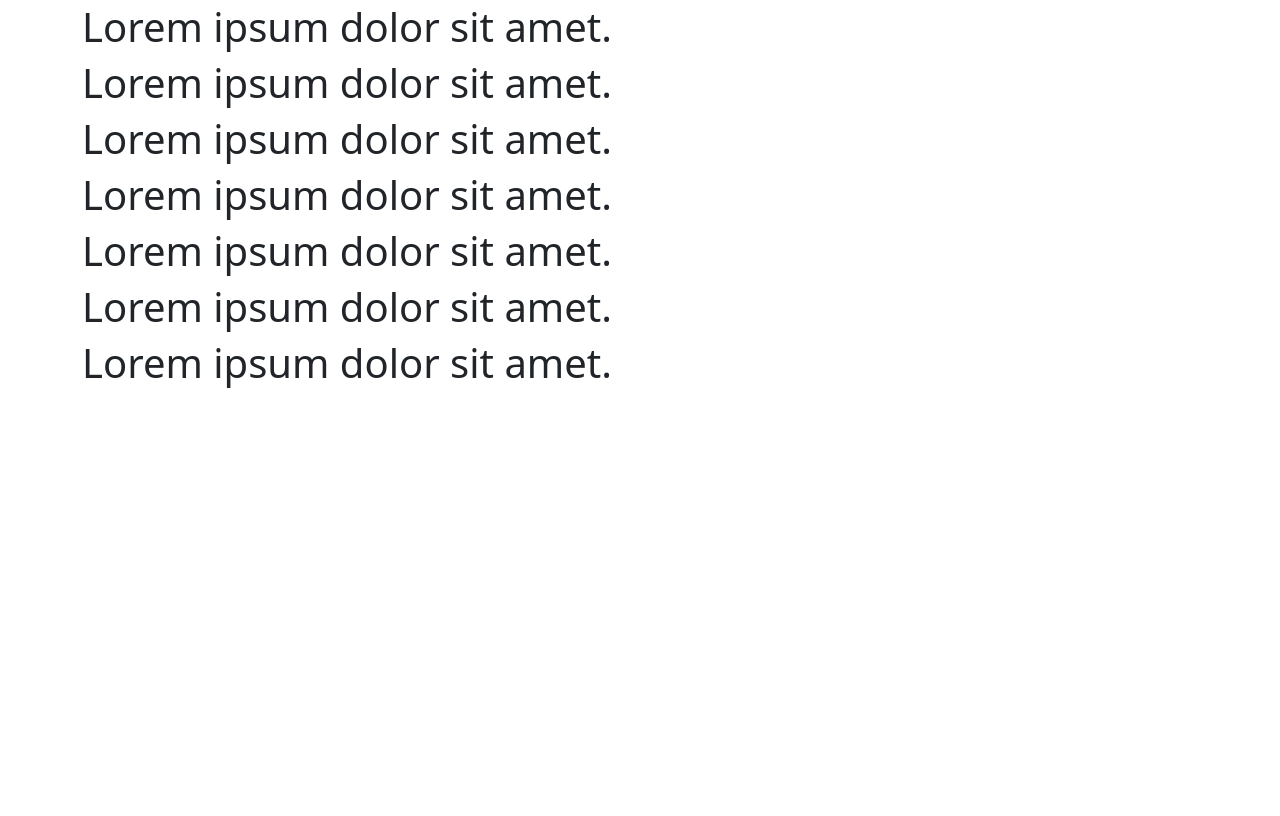
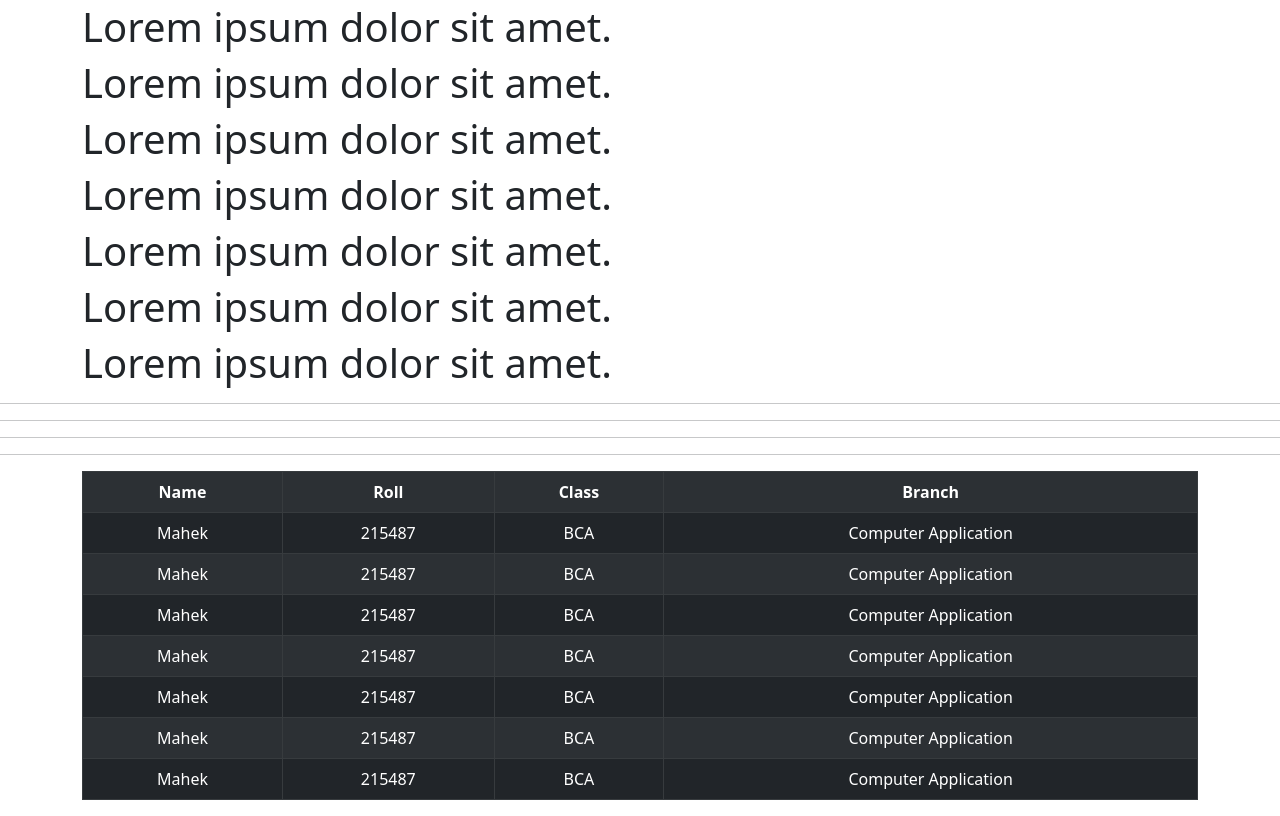
Before and after one commit to shafikcmt/Basic-Bootstrap, a plain HTML site: page index.html in a window 1280 px wide. Shown: the part 4985-5801 px from the top of the page. Before the commit the page ends 5380 px from the top, so only its background shows below. Drawn offline with Linux system fonts and the light colour scheme.

Commit message:
Bootstrap Table practice

```diff
--- a/index.html
+++ b/index.html
@@ -180,5 +180,61 @@
         <h1 class="text-bg-dark">Lorem ipsum dolor sit amet.</h1>
         <h1 class="text-bg-secondary">Lorem ipsum dolor sit amet.</h1>
     </div>
+    <hr>
+    <hr>
+    <hr>
+    <hr>
+    <div class="container">
+        <table class="table table-bordered table-hover table-striped table-dark text-center">
+            <tr>
+                <th>Name</th>
+                <th>Roll</th>
+                <th>Class</th>
+                <th>Branch</th>
+            </tr>
+            <tr>
+                <td>Mahek</td>
+                <td>215487</td>
+                <td>BCA</td>
+                <td>Computer Application</td>
+            </tr>
+            <tr>
+                <td>Mahek</td>
+                <td>215487</td>
+                <td>BCA</td>
+                <td>Computer Application</td>
+            </tr>
+            <tr>
+                <td>Mahek</td>
+                <td>215487</td>
+                <td>BCA</td>
+                <td>Computer Application</td>
+            </tr>
+            <tr>
+                <td>Mahek</td>
+                <td>215487</td>
+                <td>BCA</td>
+                <td>Computer Application</td>
+            </tr>
+            <tr>
+                <td>Mahek</td>
+                <td>215487</td>
+                <td>BCA</td>
+                <td>Computer Application</td>
+            </tr>
+            <tr>
+                <td>Mahek</td>
+                <td>215487</td>
+                <td>BCA</td>
+                <td>Computer Application</td>
+            </tr>
+            <tr>
+                <td>Mahek</td>
+                <td>215487</td>
+                <td>BCA</td>
+                <td>Computer Application</td>
+            </tr>
+        </table>
+    </div>
 </body>
 </html>
```
